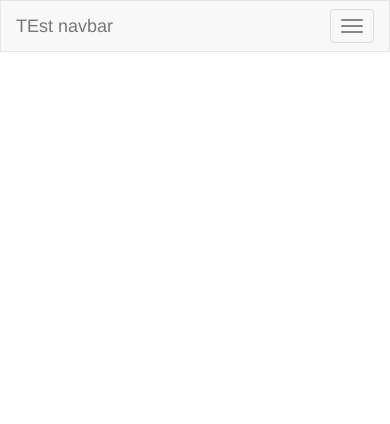
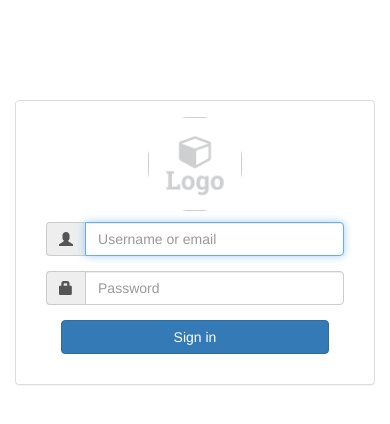
Before and after one commit to Oxyselenide/phoebe, a Django app: page / in a window 390 px wide. Shown: the top 424 px of the page. Run offline with Django 3.2, Linux system fonts and the light colour scheme; parts of the project's set-up code (start-up, migrations or seed data) failed here and were passed over; some libraries are stand-ins or nearby versions.

Commit message:
rework on login ui

```diff
--- /dev/null
+++ b/phoebe/phoebe_web/static/js/auth/auth.controllers.js
@@ -0,0 +1,18 @@
+(function (){
+
+    angular
+        .module('phoebe.auth')
+        .controller('LoginController', LoginController);
+
+    LoginController.$inject = ['$scope','$location','Authentication'];
+
+    function LoginController($scope,$location,Authentication){
+        $scope.error = null
+        $scope.login = login
+
+        function login(){
+          var a=  Authentication.login($scope.user, $scope.password)
+          $scope.error = a.status
+        }
+    }
+})()
--- /dev/null
+++ b/phoebe/phoebe_web/static/js/auth/auth.module.js
@@ -0,0 +1,6 @@
+(function () {
+
+    angular
+        .module('phoebe.auth',[])
+
+})()
--- /dev/null
+++ b/phoebe/phoebe_web/static/js/auth/auth.services.js
@@ -0,0 +1,41 @@
+(function(){
+
+    angular
+            .module('phoebe.auth')
+            .factory('Authentication', Authentication)
+
+    Authentication.$inject = ['$http'];
+    /* factory method of authentication
+    */
+    function Authentication($http) {
+        var services = {
+            login: login,
+           // register: register,
+           // logout: logout
+        }
+        return services;
+
+        function login(user, password) {
+            return $http.post('/api/v1/auth/login/', {
+                    user: user,
+                    password: password
+                })
+                .then(loginSuccessFn, loginErrorFn);
+        }
+    }
+
+    /*
+    */
+
+    function loginSuccessFn(data, status, headers, config) {
+        // Authentication.setAuthenticatedAccount(data.data);
+
+        // window.location = '/';
+        alert(data)
+    }
+    function loginErrorFn(data, status, headers, config) {
+        alert(data)
+        console.error('Epic failure!');
+    }
+
+})()
--- a/phoebe/phoebe_web/static/js/phoebe.js
+++ b/phoebe/phoebe_web/static/js/phoebe.js
@@ -1,24 +1,9 @@
-(function () {
-  'use strict';
+(function (){
 
   angular
-    .module('phoebe', [
-      'phoebe.routes',
-      'phoebe.authentication'
-    ]);
+    .module('phoebe',
+          [
+           'phoebe.auth'])
 
-  angular
-    .module('phoebe.routes', ['ngRoute']);
-})();
-
-
-run.$inject = ['$http'];
-
-/**
-* @name run
-* @desc Update xsrf $http headers to align with Django's defaults
-*/
-function run($http) {
-  $http.defaults.xsrfHeaderName = 'X-CSRFToken';
-  $http.defaults.xsrfCookieName = 'csrftoken';
 }
+)()
--- a/phoebe/phoebe_web/static/js/phoebe.routes.js
+++ b/phoebe/phoebe_web/static/js/phoebe.routes.js
@@ -1,21 +1,4 @@
-(function () {
-  'use strict';
-
+(function (){
   angular
-    .module('phoebe.routes')
-    .config(config);
-
-  config.$inject = ['$routeProvider'];
-
-  /**
-  * @name config
-  * @desc Define valid application routes
-  */
-  function config($routeProvider) {
-    $routeProvider.when('/register', {
-      controller: 'RegisterController',
-      controllerAs: 'vm',
-      templateUrl: '/static/authentication/register.html'
-    }).otherwise('/');
-  }
-})();
+    .module('phoebe,routes',[])
+})()
--- a/phoebe/phoebe_web/templates/authentication/login.html
+++ b/phoebe/phoebe_web/templates/authentication/login.html
@@ -1,25 +1,53 @@
+{% load staticfiles %}
+
+<div class="container" style="margin-top:100px;" ng-controller="LoginController">
   <div class="row">
-  <div class="col-md-4 col-md-offset-4">
-    <h1>Login</h1>
+    <div class=" col-md-4 col-md-offset-4">
+      <div class="panel panel-default">
+        <div class="panel-body">
 
-    <div class="well">
-      <form role="form" ng-submit="vm.login()">
-        <div class="alert alert-danger" ng-show="error" ng-bind="error"></div>
+          <!--<form role="form" action="#" method="POST">-->
+             <form role="form" ng-submit="login()">
+            <fieldset>
+              <div class="row">
+                <div class="center-block">
+                  <img class="profile-img" style="width:96px; margin: 0 auto 10px; display: block; border-radius: 50%;"
+                  src="{% static 'assets/login-logo.png' %}">
+                </div>
+              </div>
+
+              <div class="alert alert-danger"  ng-show="error" ng-bind="error"></div>
+
+              <div class="col-sm-12 col-md-10  col-md-offset-1 ">
 
                 <div class="form-group">
-          <label for="login__email">Email</label>
-          <input type="text" class="form-control" id="login__email" ng-model="vm.email" placeholder="ex. john@example.com" />
+                  <div class="input-group">
+                    <span class="input-group-addon">
+													<i class="glyphicon glyphicon-user"></i>
+												</span>
+                    <input type="text" class="form-control" placeholder="Username or email" ng-model="user" autofocus>
+                  </div>
                 </div>
 
                 <div class="form-group">
-          <label for="login__password">Password</label>
-          <input type="password" class="form-control" id="login__password" ng-model="vm.password" placeholder="ex. thisisnotgoogleplus" />
+                  <div class="input-group">
+                    <span class="input-group-addon">
+													<i class="glyphicon glyphicon-lock"></i>
+												</span>
+                    <input type="password" class="form-control" placeholder="Password" ng-model="password" >
+                  </div>
                 </div>
 
                 <div class="form-group">
-          <button type="submit" class="btn btn-primary">Submit</button>
+                    <div class="col-md-8  col-md-offset-2"><input type="submit" class="btn btn-primary btn-block" value="Sign in"/></div>
                   </div>
+                </div>
+
+              </div>
+            </fieldset>
           </form>
         </div>
       </div>
     </div>
+  </div>
+</div>
--- a/phoebe/phoebe_web/templates/index.html
+++ b/phoebe/phoebe_web/templates/index.html
@@ -1,21 +1,33 @@
 <!DOCTYPE html>
-<html ng-app="phoebe">
+<html ng-app="phoebe" ng-controller="ctrl">
 <head>
-  <title>phoebe-django-angular-boilerplate</title>
-
-  <base href="/" />
+  <title>phoebe-devel</title>
   {% include 'stylesheets.html' %}
 </head>
 
 <body>
-  {% include 'navbar.html' %}
+  <!--{% include 'navbar.html' %-->
+ {% include 'authentication/login.html' %}
+  <!--<div class="container-fluid">
+    <div class="row">
+      <div class="col-xs-12 ng-view">
 
-  <div class="container-fluid">
-    <div class="row">
-      <div class="col-xs-12 ng-view"></div>
+      </div>
     </div>
-  </div>
+  </div>-->
 
   {% include 'javascripts.html' %}
+
+
+<script>
+ angular.module('phoebe').controller('ctrl',ctrl)
+ function ctrl($scope){
+   $scope.error = 0
+   $scope.login = (a)=>{
+     alert($scope.user + "  " +$scope.password)
+   }
+ }
+
+</script>
 </body>
 </html>
--- a/phoebe/phoebe_web/templates/javascripts.html
+++ b/phoebe/phoebe_web/templates/javascripts.html
@@ -15,8 +15,8 @@
 <script type="text/javascript" src="{% static 'js/phoebe.js' %}"></script>
 <!--<script type="text/javascript" src="{% static 'js/phoebe.config.js' %}"></script>-->
 <script type="text/javascript" src="{% static 'js/phoebe.routes.js' %}"></script>
-<script type="text/javascript" src="{% static 'js/authentication/authentication.module.js' %}"></script>
-<script type="text/javascript" src="{% static 'js/authentication/authentication.service.js' %}"></script>
-<script type="text/javascript" src="{% static 'js/authentication/authentication.controllers.js' %}"></script>
+<script type="text/javascript" src="{% static 'js/auth/auth.module.js' %}"></script>
+<script type="text/javascript" src="{% static 'js/auth/auth.services.js' %}"></script>
+<script type="text/javascript" src="{% static 'js/auth/auth.controllers.js' %}"></script>
 
 <!--% endcompress %}-->
--- a/phoebe/phoebe_web/templates/stylesheets.html
+++ b/phoebe/phoebe_web/templates/stylesheets.html
@@ -3,5 +3,5 @@
 
 
 <!--% compress css %}-->
-<link rel="stylesheet" type="text/css" href="{% static 'lib/bootstrap/css/bootstrap.css' %}" />
+<link rel="stylesheet" type="text/css" href="{% static 'libs/bootstrap/css/bootstrap.css' %}" />
 <!--% endcompress %}-->
```
Also changed, not shown: phoebe/phoebe_web/static/assets/login-logo.png (added), phoebe/phoebe_web/static/js/_oldauth/authentication.controllers.js (renamed from phoebe/phoebe_web/static/js/authentication/authentication.controllers.js), phoebe/phoebe_web/static/js/_oldauth/authentication.module.js (renamed from phoebe/phoebe_web/static/js/authentication/authentication.module.js), phoebe/phoebe_web/static/js/_oldauth/authentication.service.js (renamed from phoebe/phoebe_web/static/js/authentication/authentication.service.js). Lines whose indentation alone changed are shown as unchanged.
